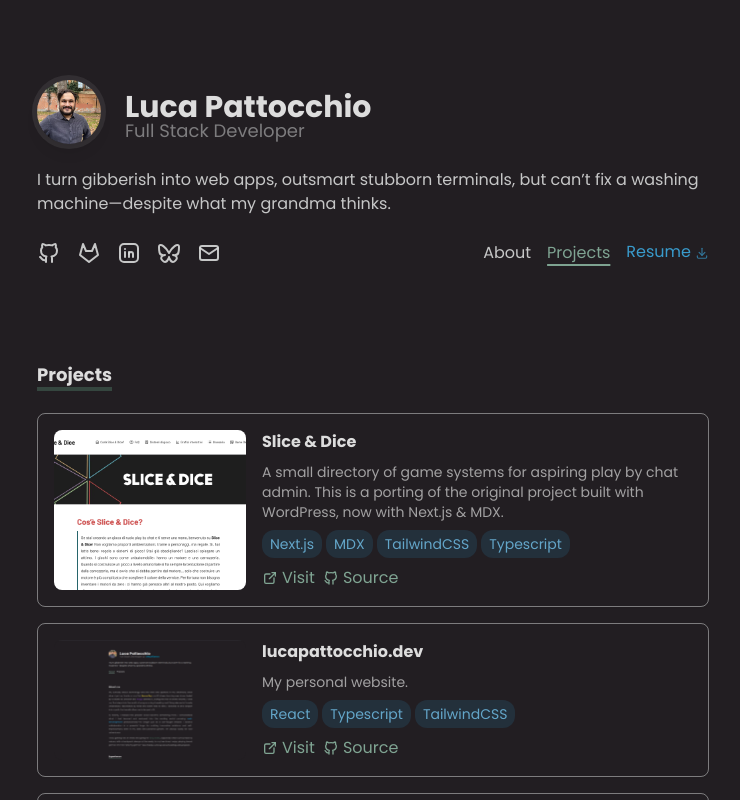
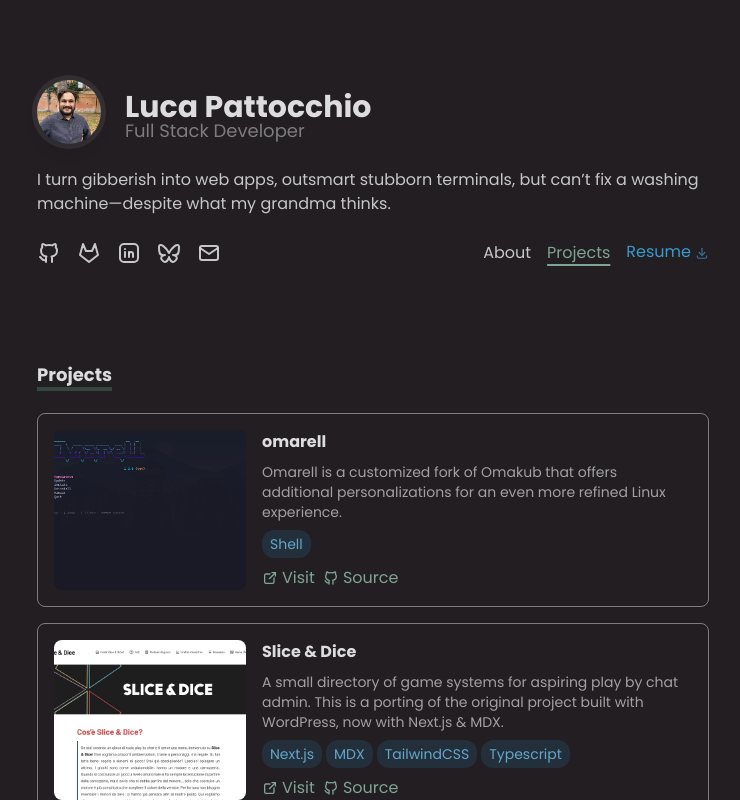
Before and after one commit to Kasui92/lucapattocchio.dev, a React (Vite) app: page /projects in a window 1280 px wide. Shown: the top 800 px of the page, without its empty margins (267-1007 px from the left). Built offline with nearby package versions, Linux system fonts and the light colour scheme.

Commit message:
upd: add 'omarell'

```diff
--- a/src/data/projects.ts
+++ b/src/data/projects.ts
@@ -17,6 +17,15 @@ export interface ProjectTag {
  * Projects
  */
 const projects: Array<Project> = [
+    {
+        title: 'omarell',
+        description:
+            'Omarell is a customized fork of Omakub that offers additional personalizations for an even more refined Linux experience.',
+        image: '/projects/omarell.png',
+        url: 'https://lucapattocchio.dev/omarell',
+        viewSourceUrl: 'https://github.com/Kasui92/omarell',
+        technologies: ['Shell'],
+    },
     {
         title: 'Slice & Dice',
         description:
```
Also changed, not shown: public/projects/omarell.png (added).
